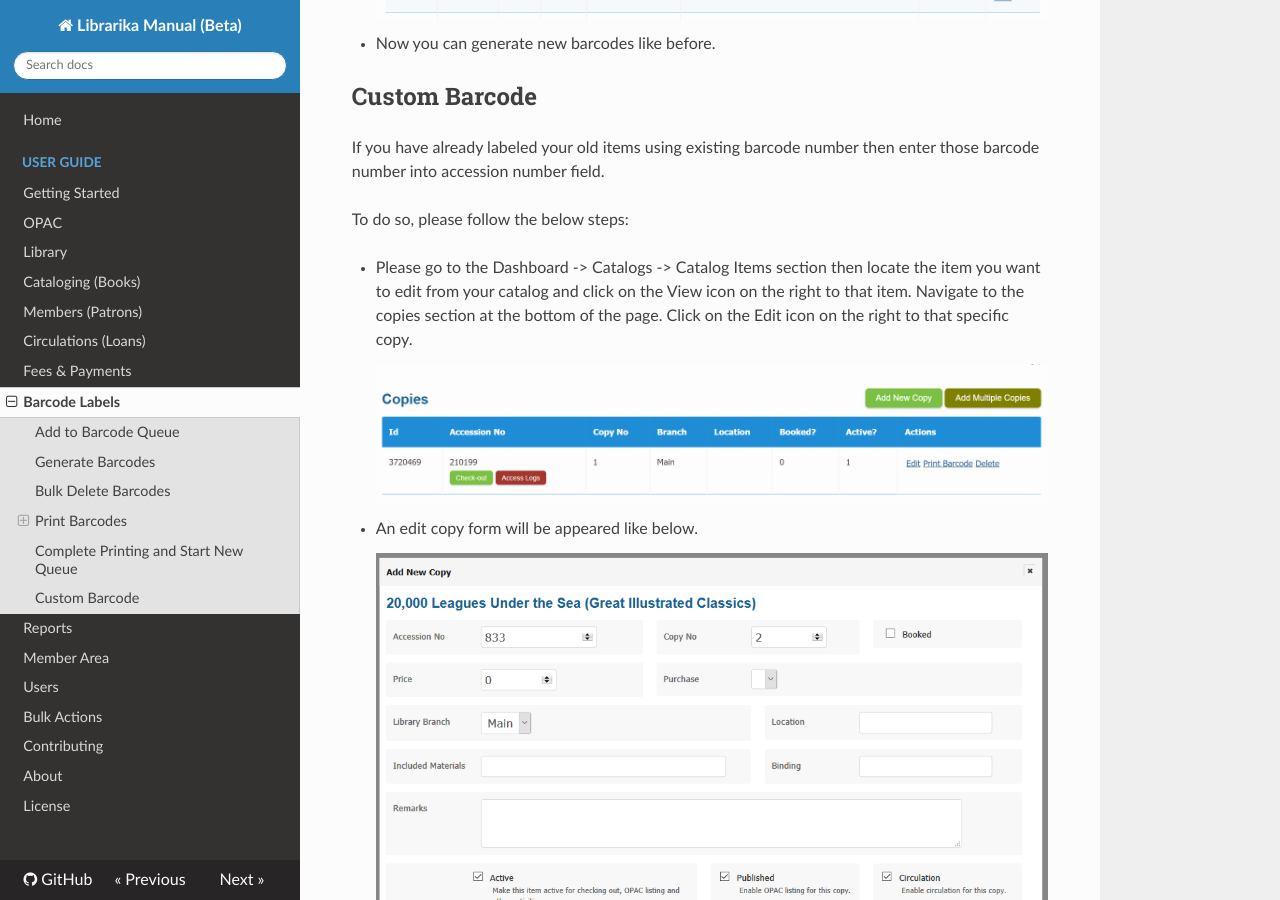
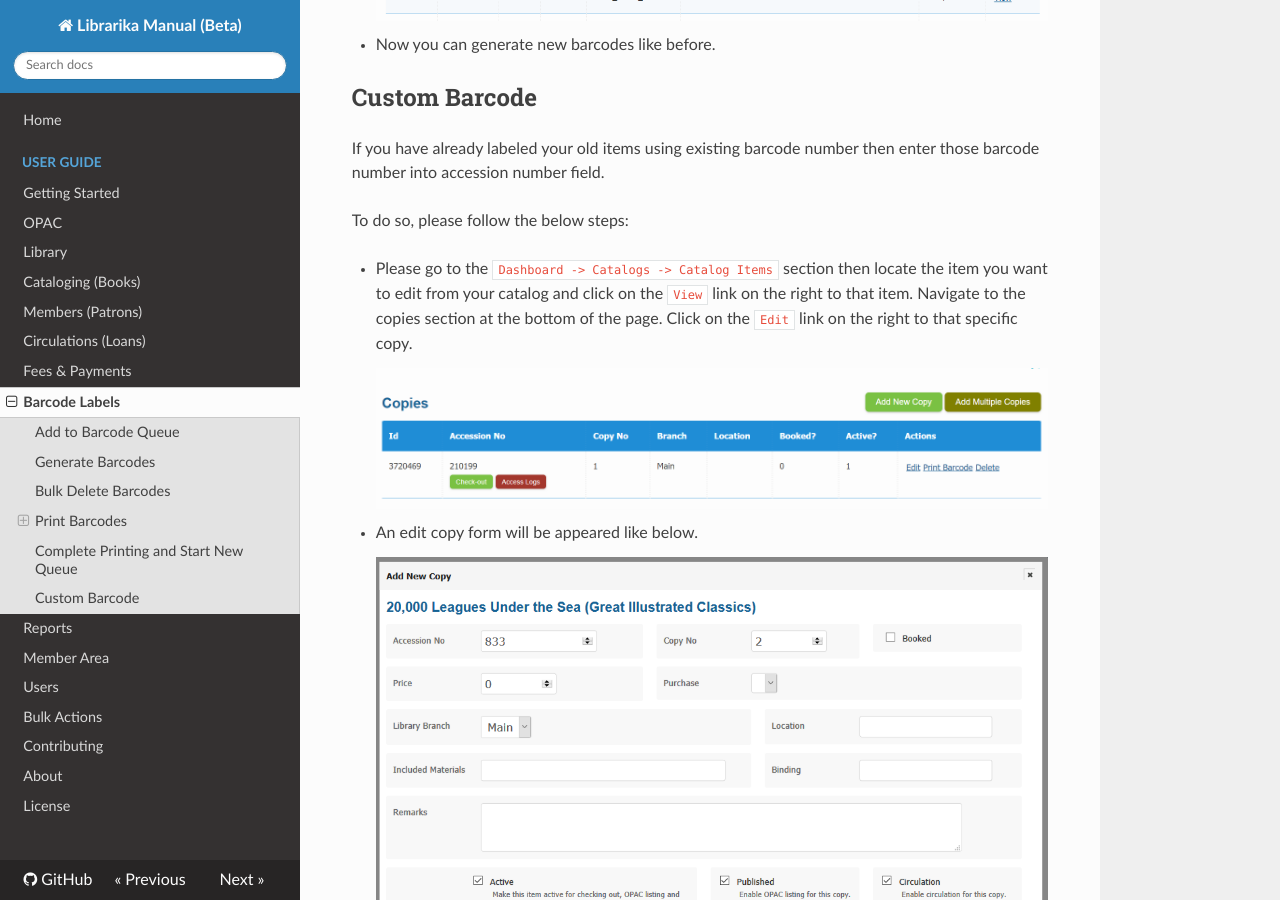
Before and after one commit to Librarika/manual, an MkDocs documentation site: the page built from docs/barcode-labels.md, in a window 1280 px wide and 900 px high, scrolled down 12728 px. Built offline with MkDocs 1.6.1, drawn with Linux system fonts in a browser that asks for light colours; nearby versions of some CDN libraries; old or Windows-style settings are respelled for this version of MkDocs; some of the changed text lies outside the part shown.

Commit message:
Fix some grammatical issues on barcode labels section

```diff
--- a/docs/barcode-labels.md
+++ b/docs/barcode-labels.md
@@ -117,7 +117,7 @@ If you want to delete the queued or generated barcodes all together then you can
 
     ![Barcode Labels label type](img/barcode-labels-delete-by-label-type.png)
 
-* After selecting the object type and label type please click on the Delete button and barcodes will be deleted.
+* After selecting the object type and label type please click on the `Delete` button and barcodes will be deleted.
 
 
 ## Print Barcodes
@@ -198,7 +198,7 @@ If you have already labeled your old items using existing barcode number then en
 
 To do so, please follow the below steps:
 
-* Please go to the Dashboard -> Catalogs -> Catalog Items section then locate the item you want to edit from your catalog and click on the View icon on the right to that item. Navigate to the copies section at the bottom of the page. Click on the Edit icon on the right to that specific copy.
+* Please go to the `Dashboard -> Catalogs -> Catalog Items` section then locate the item you want to edit from your catalog and click on the `View` link on the right to that item. Navigate to the copies section at the bottom of the page. Click on the `Edit` link on the right to that specific copy.
 
     ![Barcode Labels media copies section](img/catalog-item-multiple-copies-button.png)
 
```
Also changed, not shown: other parts of docs/barcode-labels.md (+1 -1 lines).
